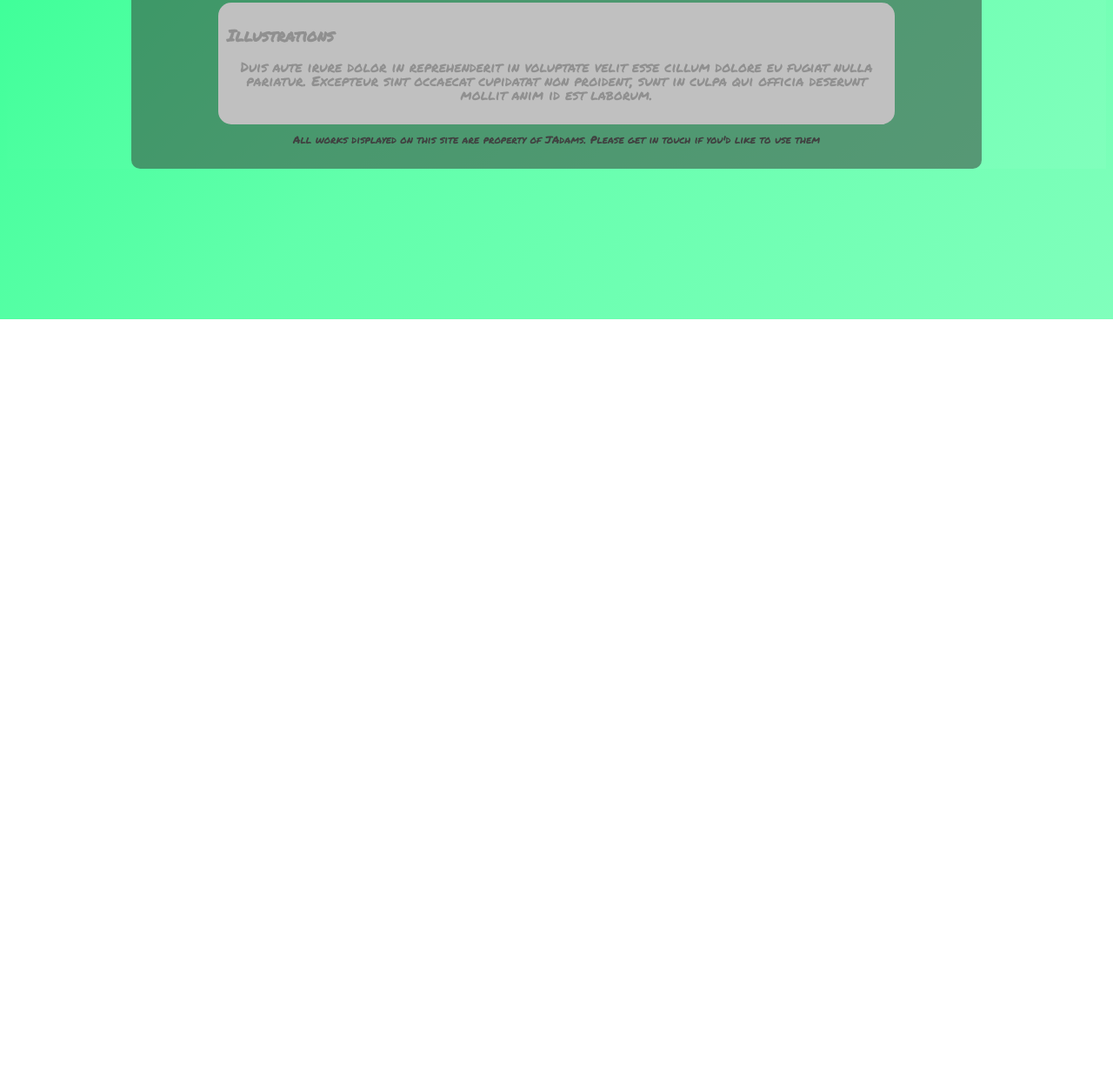
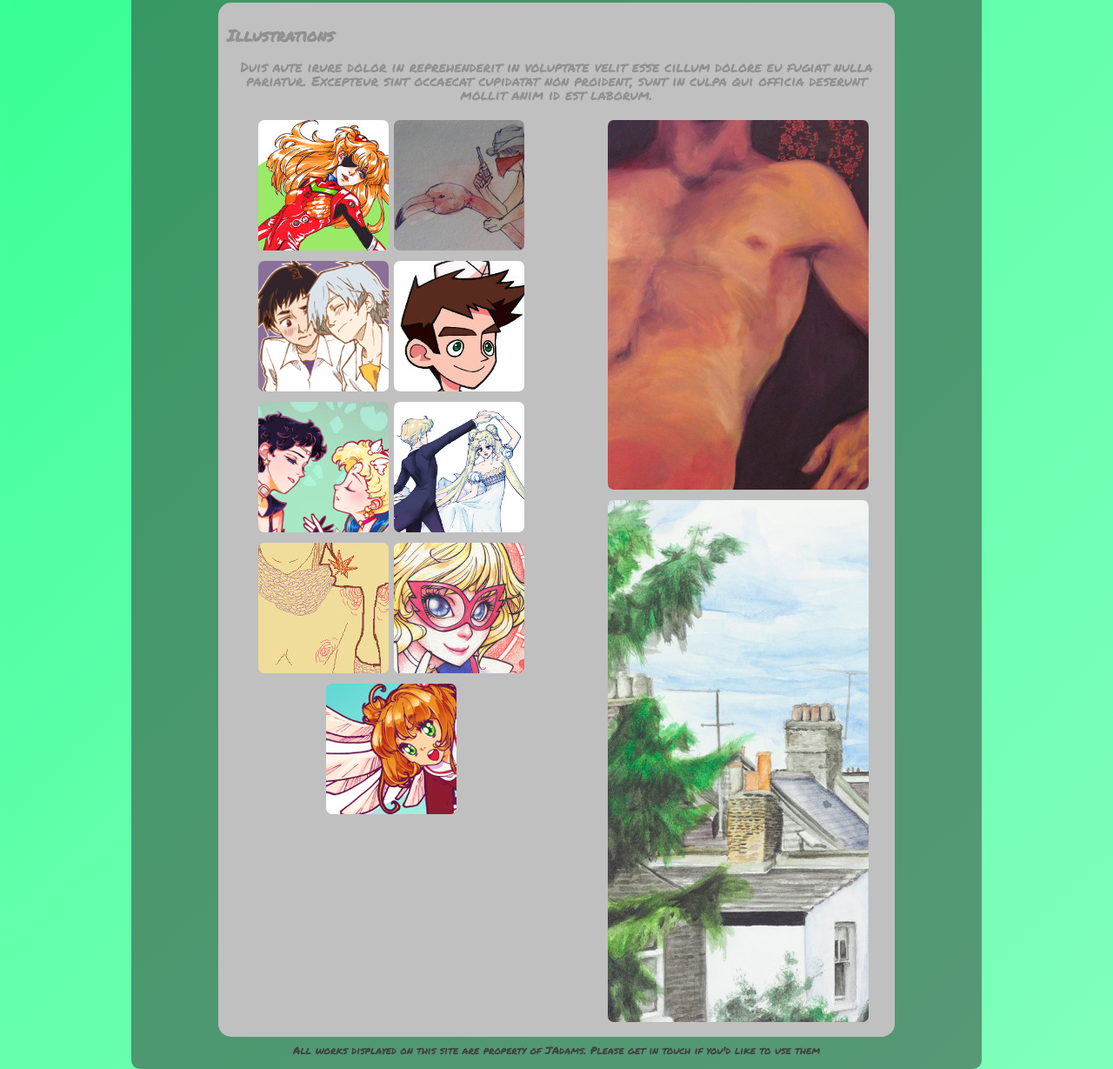
Before and after one commit to akulbaba/jadams, a plain HTML site: page portfolio.html in a window 1280 px wide. Shown: the part 433-1662 px from the top of the page at 87% size. Before the commit the page ends 800 px from the top, so only its background shows below. Drawn offline with Linux system fonts and the light colour scheme.

Commit message:
added thumbnails to portfolio page

```diff
--- a/portfolio.html
+++ b/portfolio.html
@@ -33,6 +33,23 @@
 		<div class="article">
 			<h3>Illustrations</h3>
 			<p>Duis aute irure dolor in reprehenderit in voluptate velit esse cillum dolore eu fugiat nulla pariatur. Excepteur sint occaecat cupidatat non proident, sunt in culpa qui officia deserunt mollit anim id est laborum.</p>
+			<div class="gallery">
+				<div class="st">
+					<a href="#"><img src="images/thumbs/asuka_t.jpg" alt=""></a>
+					<a href="#"><img src="images/thumbs/flamingo_t.jpg" alt=""></a>
+					<a href="#"><img src="images/thumbs/kawoshin-sephia_t.jpg" alt=""></a>
+					<a href="#"><img src="images/thumbs/luke-matteo-colour_t.jpg" alt=""></a>
+					<a href="#"><img src="images/thumbs/moon-fighter_t.jpg" alt=""></a>
+					<a href="#"><img src="images/thumbs/moon-uranus-waltz_t.jpg" alt=""></a>
+					<a href="#"><img src="images/thumbs/rokuri-little-shadow_t.jpg" alt=""></a>
+					<a href="#"><img src="images/thumbs/sailor-v_t.jpg" alt=""></a>
+					<a href="#"><img src="images/thumbs/sakura-flying_t.jpg" alt=""></a>
+					</div>
+				<div class="lt">
+					<a href="#"><img src="images/thumbs/lace_t.jpg" alt=""></a>
+					<a href="#"><img src="images/thumbs/september_19_0001_t.jpg" alt=""></a>
+				</div>
+			</div>
 		</div>
 		<p class="footer">All works displayed on this site are property of JAdams. Please get in touch if you'd like to use them</p>
 
--- a/stylesheet.css
+++ b/stylesheet.css
@@ -62,6 +62,7 @@ html, body {
 	padding: 10px;
 	background: #C0C0C0;
 	border-radius: 15px;
+	overflow: auto;
 }
 
 .lcol {
@@ -88,6 +89,31 @@ html, body {
 .footer {
 	color: #404040;
 	font-size: 0.75em;
+	margin: auto;
+}
+
+.gallery {
+	margin: auto;
+	overflow: auto;
+}
+
+.gallery img, .lt img {
+	display: inline-block;
+	margin: 5px auto 5px auto;
+	border-radius: 7px;
+}
+
+.st {
+	width: 50%;
+	float: left;
+	margin: auto;
+}
+
+.lt {
+	width: 45%;
+	float: right;
+	margin: auto;
+	overflow: hidden;
 }
 
 nav {
```
Also changed, not shown: images/thumbs/asuka_t.jpg (added), images/thumbs/flamingo_t.jpg (added), images/thumbs/kawoshin-sephia_t.jpg (added), images/thumbs/lace_t.jpg (added), images/thumbs/luke-matteo-colour_t.jpg (added), images/thumbs/moon-fighter_t.jpg (added), images/thumbs/moon-uranus-waltz_t.jpg (added), images/thumbs/rokuri-little-shadow_t.jpg (added), images/thumbs/sailor-v_t.jpg (added), images/thumbs/sakura-flying_t.jpg (added), images/thumbs/september_19_0001_t.jpg (added).
